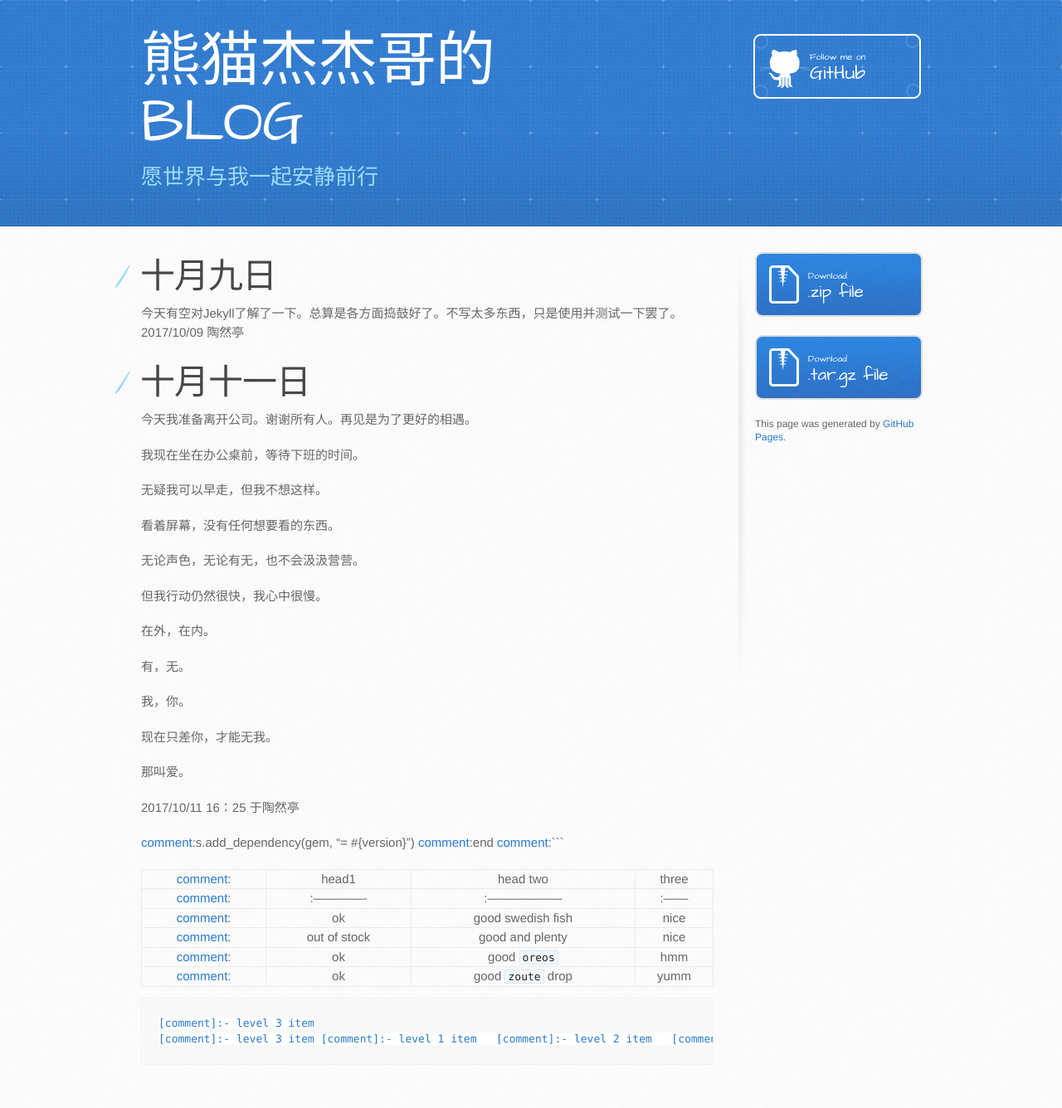
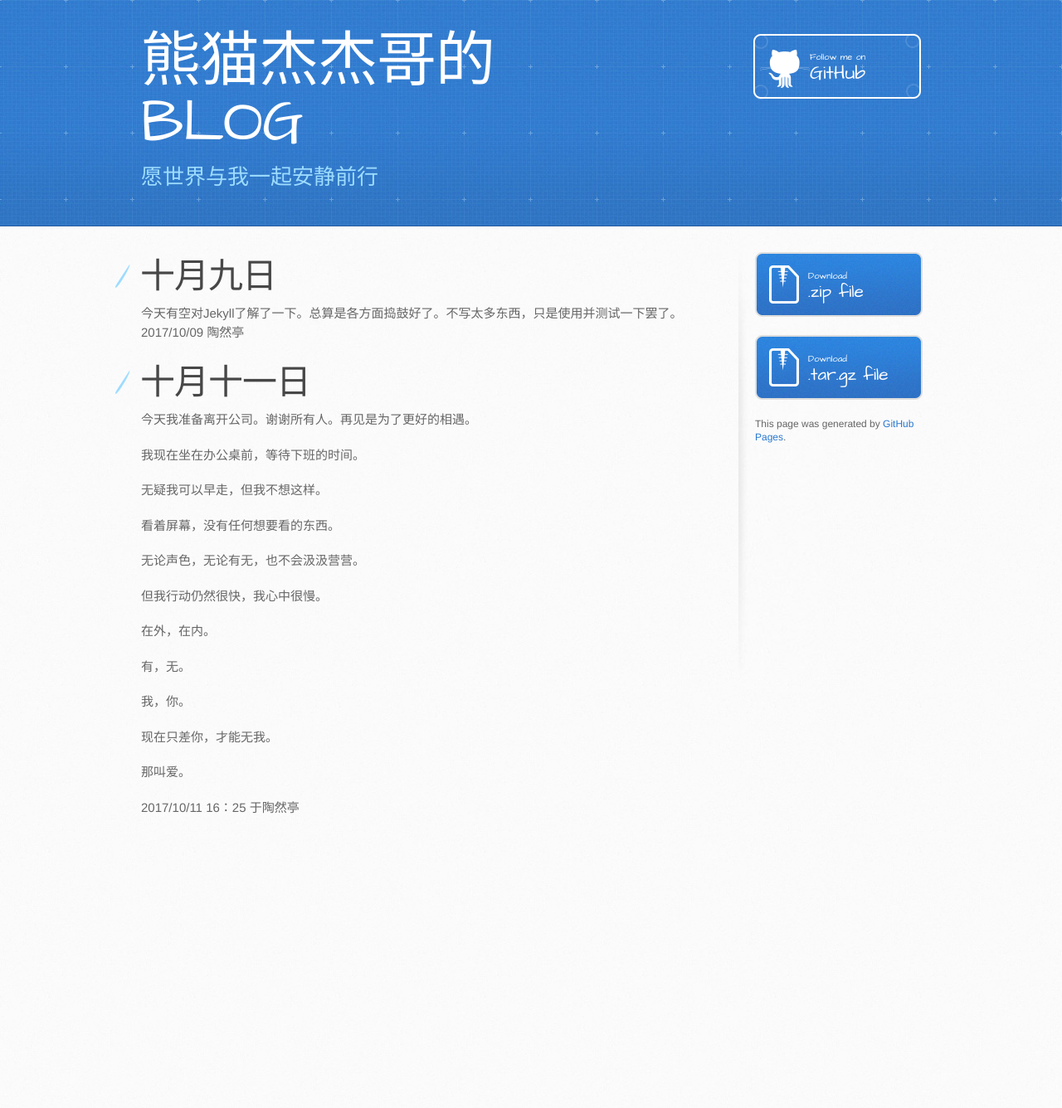
Before and after one commit to ZoneJayWang/ZoneJayWang.github.io, a Jekyll site: the page built from index.md, in a window 1280 px wide. Shown: the whole page at 83% size. Built offline with Jekyll 4.4.1, drawn with Linux system fonts in a browser that asks for light colours; our own code applies the rules of GitHub Pages for plain Markdown files; after the commit the page ends 1028 px from its top, so only the background shows below that; some of the changed lines change nothing that is shown.

Commit message:
Update index.md

````diff
--- a/index.md
+++ b/index.md
@@ -28,162 +28,3 @@
 那叫爱。
 
 2017/10/11 16：25 于陶然亭
-
-
-
-
-
-
-
-
-
-
-
-
-
-
-
-
-
-
-
-
-
-
-
-
-
-
-
-
-
-
-
-
-
-
-
-
-
-
-
-[comment]: <> (This is a comment, it will not be included)
-[comment]:Text can be **bold**, _italic_, or ~~strikethrough~~.
-
-[comment]: [Link to another page](another-page).
-
-[comment]: There should be whitespace between paragraphs.
-
-[comment]: There should be whitespace between paragraphs. We recommend including a README, or a file with information about your project.
-
-[comment]: # [](#header-1)Header 1
-
-[comment]: This is a normal paragraph following a header. GitHub is a code hosting platform for version control and collaboration. It lets you and others work together on projects from anywhere.
-
-[comment]: ## [](#header-2)Header 2
-
-[comment]:> This is a blockquote following a header.
-[comment]:>
-[comment]:> When something is important enough, you do it even if the odds are not in your favor.
-
-[comment]:### [](#header-3)Header 3
-
-[comment]:```js
-[comment]:// Javascript code with syntax highlighting.
-[comment]:var fun = function lang(l) {
-  [comment]:dateformat.i18n = require('./lang/' + l)
-  [comment]:return true;
-[comment]:}
-[comment]:```
-
-[comment]:```ruby
-[comment]:# Ruby code with syntax highlighting
-[comment]:GitHubPages::Dependencies.gems.each do |gem, version|
-  [comment]:s.add_dependency(gem, "= #{version}")
-[comment]:end
-[comment]:```
-
-[comment]:#### [](#header-4)Header 4
-
-[comment]:*   This is an unordered list following a header.
-[comment]:*   This is an unordered list following a header.
-[comment]:*   This is an unordered list following a header.
-
-[comment]:##### [](#header-5)Header 5
-
-[comment]:1.  This is an ordered list following a header.
-[comment]:2.  This is an ordered list following a header.
-[comment]:3.  This is an ordered list following a header.
-
-[comment]:###### [](#header-6)Header 6
-
-[comment]:| head1        | head two          | three |
-[comment]:|:-------------|:------------------|:------|
-[comment]:| ok           | good swedish fish | nice  |
-[comment]:| out of stock | good and plenty   | nice  |
-[comment]:| ok           | good `oreos`      | hmm   |
-[comment]:| ok           | good `zoute` drop | yumm  |
-
-[comment]:### There's a horizontal rule below this.
-
-[comment]:* * *
-
-[comment]:### Here is an unordered list:
-
-[comment]:*   Item foo
-[comment]:*   Item bar
-[comment]:*   Item baz
-[comment]:*   Item zip
-
-[comment]:### And an ordered list:
-
-[comment]:1.  Item one
-[comment]:1.  Item two
-[comment]:1.  Item three
-[comment]:1.  Item four
-
-[comment]:### And a nested list:
-
-[comment]:- level 1 item
-  [comment]:- level 2 item
-  [comment]:- level 2 item
-    [comment]:- level 3 item
-    [comment]:- level 3 item
-[comment]:- level 1 item
-  [comment]:- level 2 item
-  [comment]:- level 2 item
-  [comment]:- level 2 item
-[comment]:- level 1 item
-  [comment]:- level 2 item
-  [comment]:- level 2 item
-[comment]:- level 1 item
-
-[comment]:### Small image
-
-[comment]:![](https://assets-cdn.github.com/images/icons/emoji/octocat.png)
-
-[comment]:### Large image
-
-[comment]:![](https://guides.github.com/activities/hello-world/branching.png)
-
-
-[comment]:### Definition lists can be used with HTML syntax.
-
-[comment]:<dl>
-[comment]:<dt>Name</dt>
-[comment]:<dd>Godzilla</dd>
-[comment]:<dt>Born</dt>
-[comment]:<dd>1952</dd>
-[comment]:<dt>Birthplace</dt>
-[comment]:<dd>Japan</dd>
-[comment]:<dt>Color</dt>
-[comment]:<dd>Green</dd>
-[comment]:</dl>
-
-[comment]:```
-[comment]:Long, single-line code blocks should not wrap. They should horizontally scroll if they are too long. This line should be long [comment]:enough to demonstrate this.
-[comment]:```
-
-[comment]:```
-[comment]:The final element.
-[comment]:```
````
